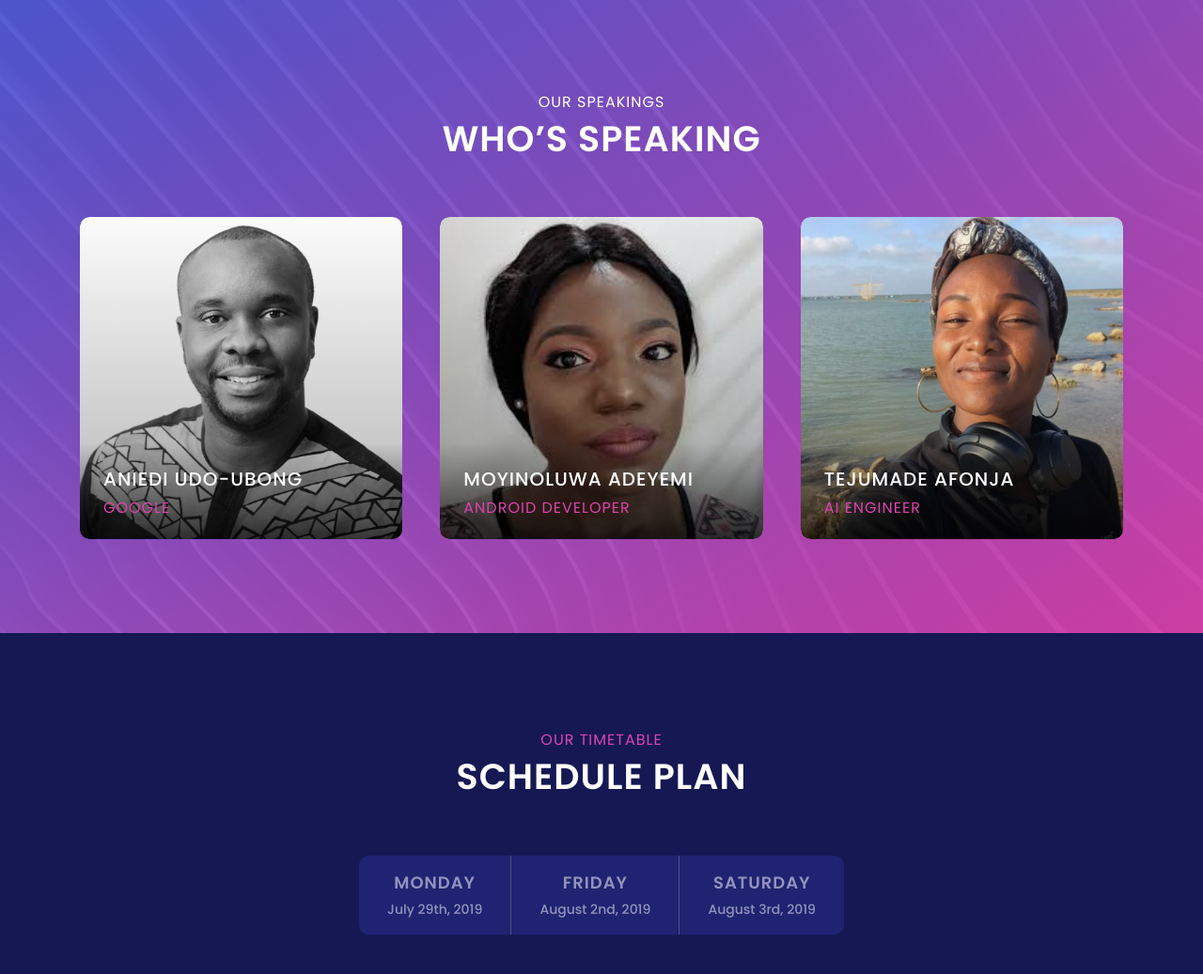
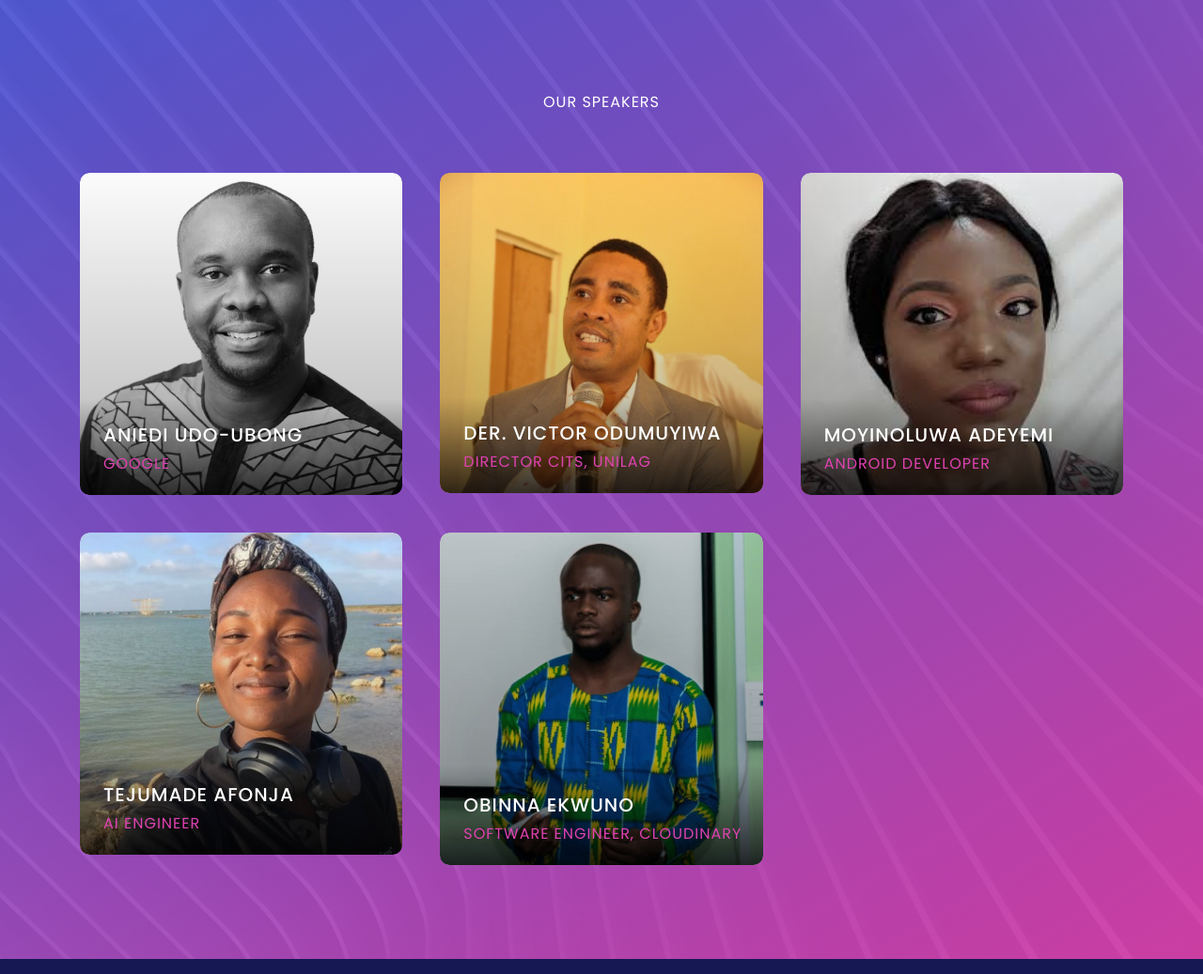
Before and after one commit to Adeola-Oni/Open-Hack-Week-Website, a website: page index.html in a window 1280 px wide. Shown: the part 1700-2737 px from the top of the page at 94% size. Drawn offline with Linux system fonts and the light colour scheme.

Commit message:
some speakers were added

```diff
--- a/index.html
+++ b/index.html
@@ -11,7 +11,7 @@
     <title>Open Hack Week</title>
 
     <!-- Favicon -->
-    <link rel="icon" href="./img/core-img/favicon.png">
+    <link rel="icon" href="./img/Interswitch-Logo2.png">
 
     <!-- Stylesheet -->
     <link rel="stylesheet" href="style.css">
@@ -186,8 +186,7 @@
                 <!-- Heading -->
                 <div class="col-12">
                     <div class="section-heading text-center wow fadeInUp" data-wow-delay="300ms">
-                        <p>Our Speakings</p>
-                        <h4>Who’s speaking</h4>
+                        <p>Our Speakers</p>
                     </div>
                 </div>
             </div>
@@ -204,6 +203,19 @@
                         <div class="speaker-info">
                             <h5>ANIEDI UDO-UBONG</h5>
                             <p>GOOGLE</p>
+                        </div>
+                    </div>
+                </div>
+
+                <div class="col-12 col-md-6 col-lg-4">
+                    <div class="single-speaker-area bg-gradient-overlay-2 wow fadeInUp" data-wow-delay="300ms">
+                        <!-- Thumb -->
+                        <div class="speaker-single-thumb">
+                            <img src="img/odumuyiwa-3.jpg" alt="">
+                        </div>
+                        <div class="speaker-info">
+                            <h5>DER. VICTOR ODUMUYIWA</h5>
+                            <p>DIRECTOR CITS, UNILAG</p>
                         </div>
                     </div>
                 </div>
@@ -236,6 +248,21 @@
                         </div>
                     </div>
                 </div>
+
+                <div class="col-12 col-md-6 col-lg-4">
+                    <div class="single-speaker-area bg-gradient-overlay-2 wow fadeInUp" data-wow-delay="300ms">
+                        <!-- Thumb -->
+                        <div class="speaker-single-thumb">
+                            <img src="img/cloudinary-guy.jpg" alt="">
+                        </div>
+                        <div class="speaker-info">
+                            <h5>OBINNA EKWUNO</h5>
+                            <p>SOFTWARE ENGINEER, CLOUDINARY</p>
+                        </div>
+                    </div>
+                </div>
+
+
 
             </div>
         </div>
```
Also changed, not shown: img/cloudinary-guy.jpg (added), img/odumuyiwa-2.jpg (added), img/odumuyiwa-3.jpg (added), img/odumuyiwa.jpg (added).
